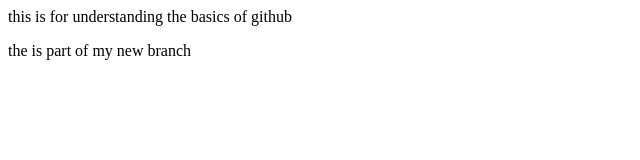
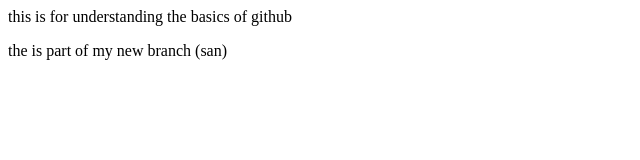
Before and after one commit to Sanya0712/demo, a plain HTML site: page index.html in a window 1280 px wide. Shown: the full height of the page, 0-640 px from the left. Drawn offline with Linux system fonts and the light colour scheme.

Commit message:
new addition

```diff
--- a/index.html
+++ b/index.html
@@ -1,2 +1,2 @@
 <p>this is for understanding the basics of github</p>
-<p>the is part of my new branch </p>
+<p>the is part of my new branch (san)</p>
```
